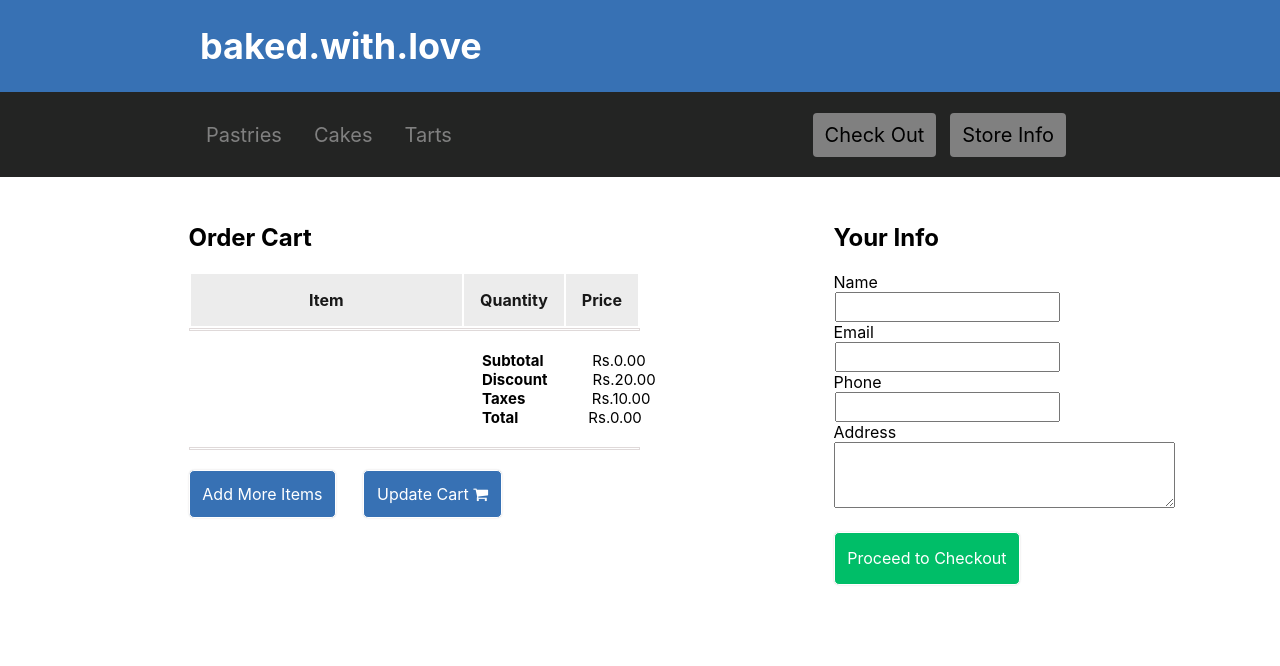
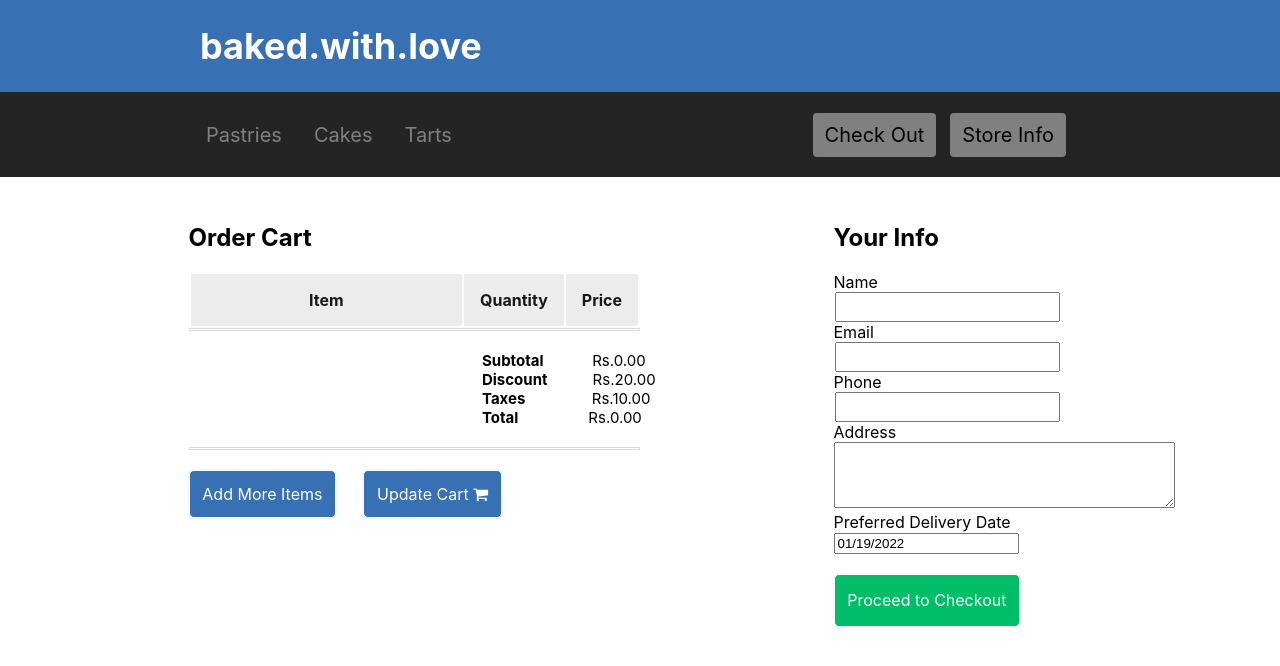
Before and after one commit to madhuvenkatk/instor, a React (Create React App) app: page /checkout in a window 1280 px wide. Shown: the top 666 px of the page. Built offline with nearby package versions, Linux system fonts and the light colour scheme.

Commit message:
Add files via upload

```diff
--- a/src/pages/shopcart.js
+++ b/src/pages/shopcart.js
@@ -6,6 +6,8 @@ import Row from 'react-bootstrap/Row';
 import Col from 'react-bootstrap/Col';
 import {useEffect, useState} from 'react';
 import FontAwesomeIcon from 'font-awesome/css/font-awesome.min.css';
+import DatePicker from "react-datepicker";
+import "react-datepicker/dist/react-datepicker.css";
 
 
 
@@ -28,6 +30,11 @@ console.log(subTotal); // 36 calories
 
 const Shopcart = () => {
 
+    const [date, setCheckInDate,setCheckOutDate] = useState(new Date());
+    const handleCheckInDate = (date) => {
+        setCheckInDate(date);
+        setCheckOutDate(null);
+      };
 
     function addcart() {
         console.log('object');
@@ -107,6 +114,7 @@ const Shopcart = () => {
     </div>
 
     </div>
+
     <div class="column">
     <form>
     <h2>Your Info</h2>
@@ -122,11 +130,19 @@ const Shopcart = () => {
     <label for="fname">Address</label><br></br>
     <textarea id="address" name="address" rows="4" cols="40"></textarea>
     <br></br>
+    <label for="fname">Preferred Delivery Date</label><br></br>
+    <div>
+    <DatePicker
+              selected={date }
+              onChange={ handleCheckInDate }
+              name="startDate"
+              dateFormat="MM/dd/yyyy"
+          />
+      </div>
     </form>
     <br></br>
     <a href="/about"><button onClick="sendemail()" class="btn_green">Proceed to Checkout</button></a>
     <br></br>
-
     </div>
     </div>
     </div>
```
